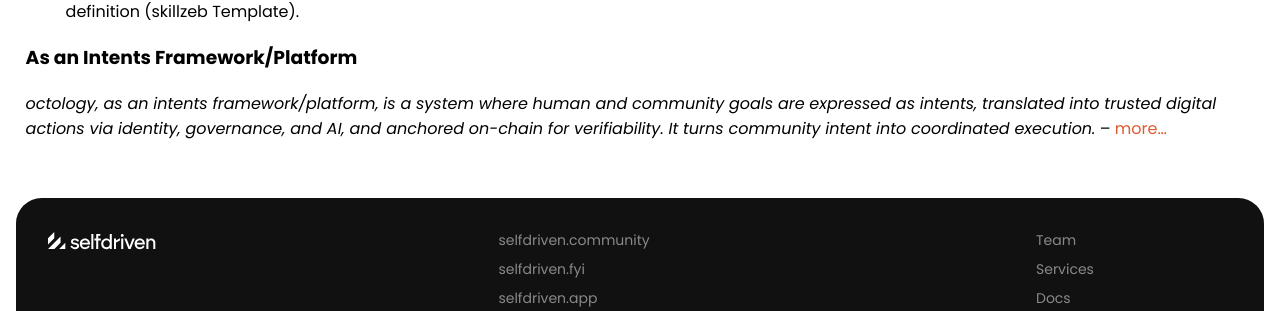
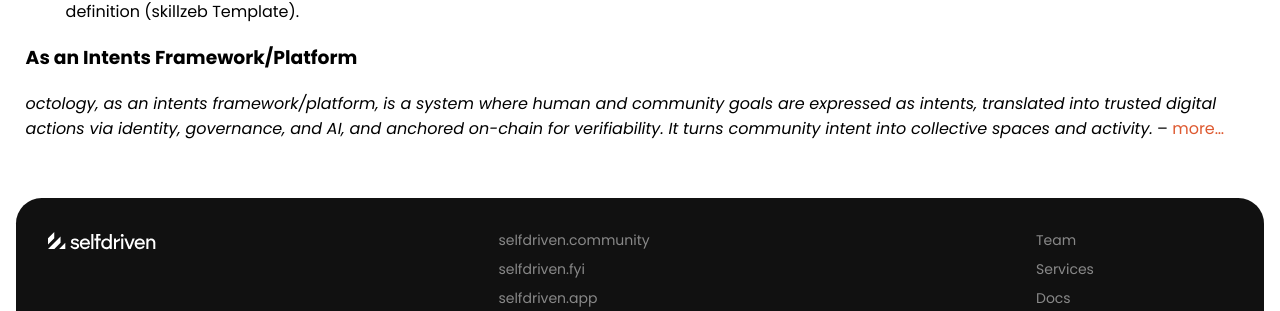
Before and after one commit to selfdriven-octo/octology, a Jekyll site: the page built from docs/index.md, in a window 1280 px wide. Shown: the part 680-991 px from the top of the page. Built offline with Jekyll 4.4.1, drawn with Linux system fonts in a browser that asks for light colours.

Commit message:
Update index.md

```diff
--- a/docs/index.md
+++ b/docs/index.md
@@ -18,4 +18,4 @@ Where definitions come alive - defining the Why, Who, What, How, Where & When.
 
 ### As an Intents Framework/Platform
 
-<em>octology, as an intents framework/platform, is a system where human and community goals are expressed as intents, translated into trusted digital actions via identity, governance, and AI, and anchored on-chain for verifiability. It turns community intent into coordinated execution.</em> -- [more...](/as-intents-platform/)
+<em>octology, as an intents framework/platform, is a system where human and community goals are expressed as intents, translated into trusted digital actions via identity, governance, and AI, and anchored on-chain for verifiability. It turns community intent into collective spaces and activity.</em> -- [more...](/as-intents-platform/)
```
